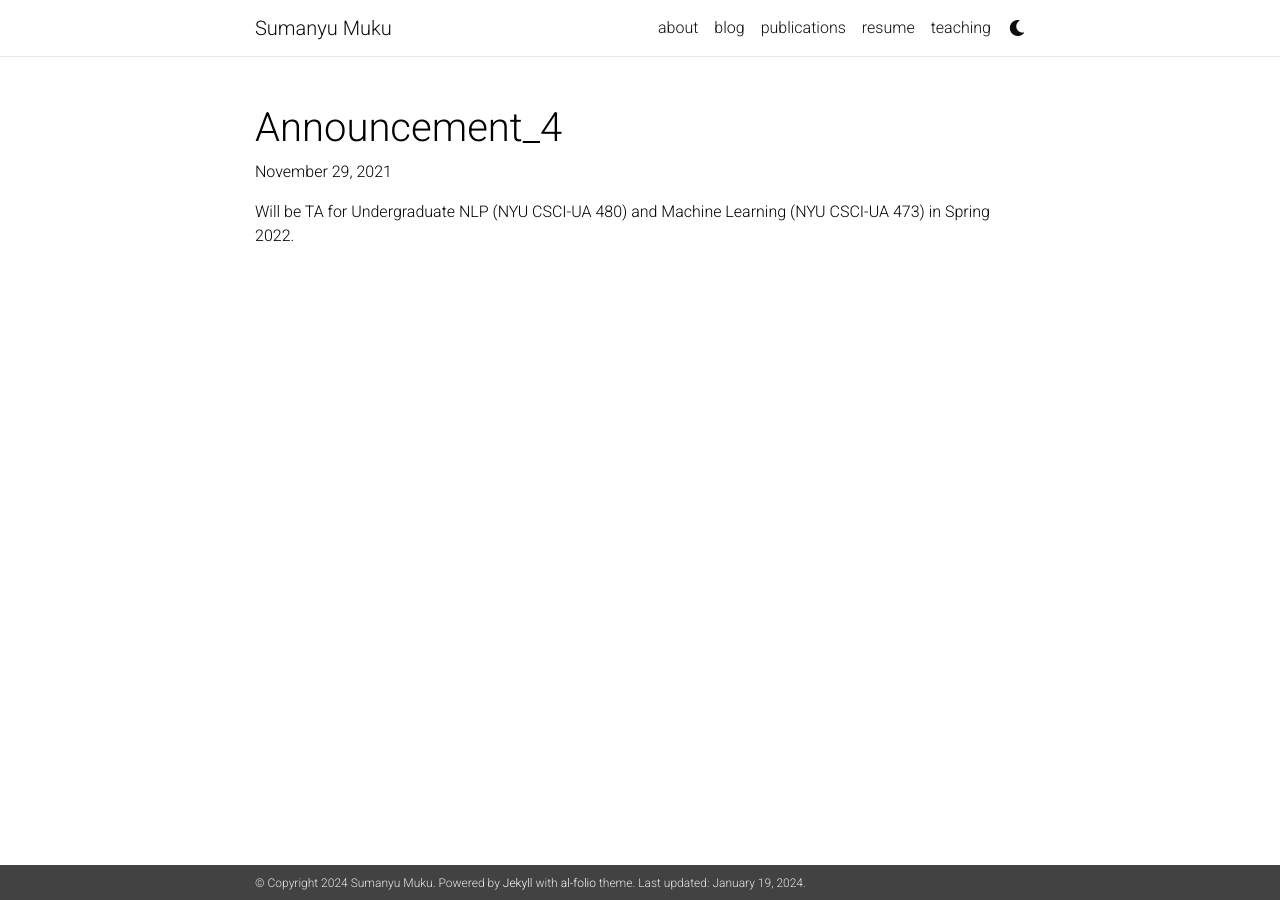
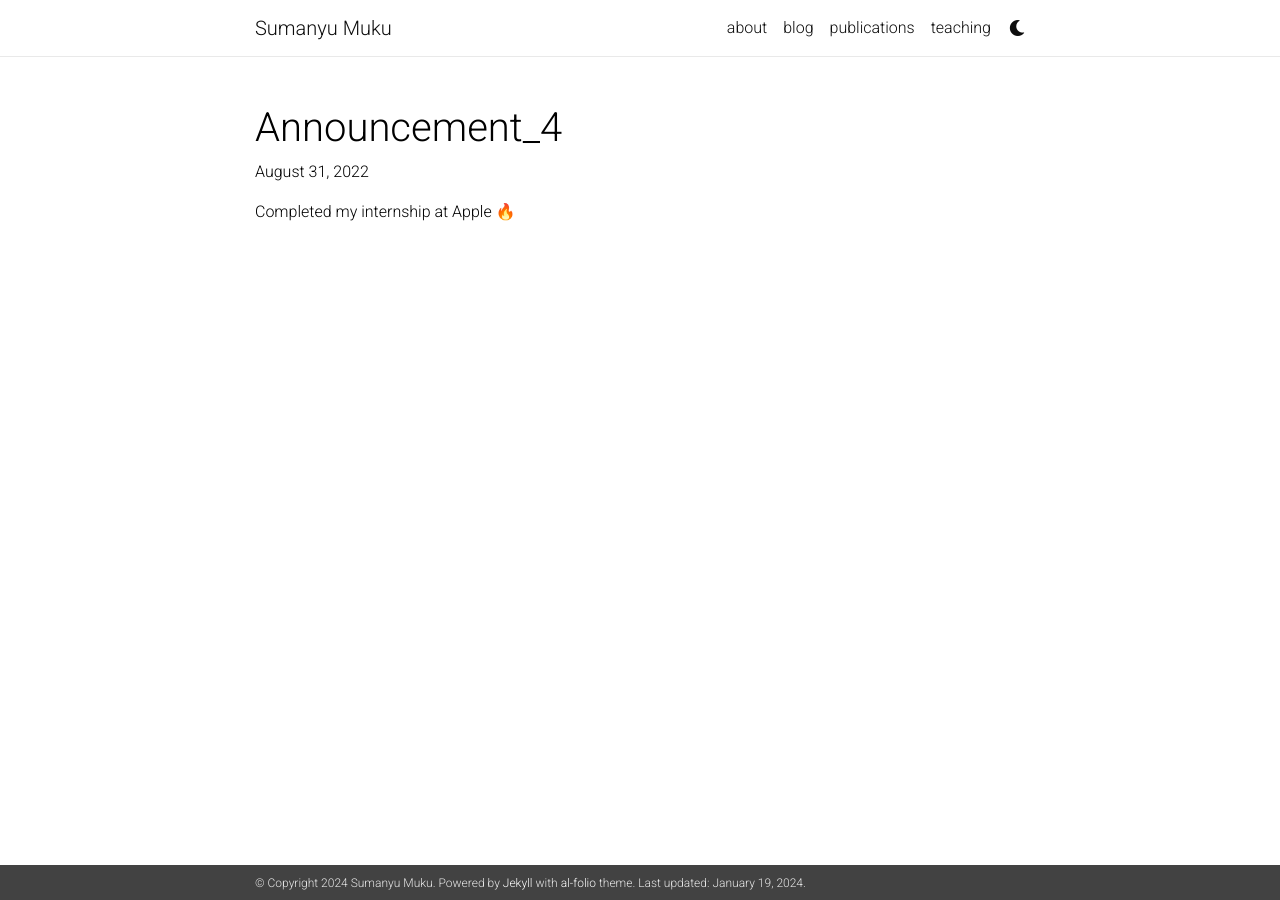
Before and after one commit to sumanyumuku98/sumanyumuku98.github.io, a Jekyll site: the page built from _news/announcement_4.md, in a window 1280 px wide. Built offline with Jekyll 4.4.1, drawn with Linux system fonts in a browser that asks for light colours; nearby versions of some CDN libraries; emoji names are drawn with the system emoji font; comment, search, counter and statistics services are not loaded; a style sheet for code colours, icons or effects is not loaded.

```diff
--- a/_config.yml
+++ b/_config.yml
@@ -49,7 +49,7 @@ og_image: # The site-wide (default for all links) Open Graph preview image
 
 github_username: sumanyumuku98 # your GitHub user name
 gitlab_username: # your GitLab user name
-twitter_username: MukuSumanyu # your Twitter handle
+twitter_username: smuku98 # your Twitter handle
 linkedin_username: sumanyu-muku-723a791a5 # your LinkedIn user name
 scholar_userid: ZI6aJtkAAAAJ&hl # your Google Scholar ID
 orcid_id:  # your ORCID ID
--- a/_news/announcement_4.md
+++ b/_news/announcement_4.md
@@ -1,7 +1,7 @@
 ---
 layout: post
-date: 2021-11-29 10:59:00-0400
+date: 2022-08-31 11:59:00-0400
 inline: true
 ---
 
-Will be TA for Undergraduate NLP (NYU CSCI-UA 480) and Machine Learning (NYU CSCI-UA 473) in Spring 2022.
+Completed my internship at Apple :fire:
```
Also changed, not shown: _news/announcement_1.md (+2 -2 lines), _news/announcement_3.md (+2 -2 lines), _news/announcement_6.md (added, +7 -0 lines), _pages/about.md (+2 -2 lines), _pages/resume.md (deleted, +0 -7 lines), _pages/teaching.md (+6 -0 lines), 3 other files.
